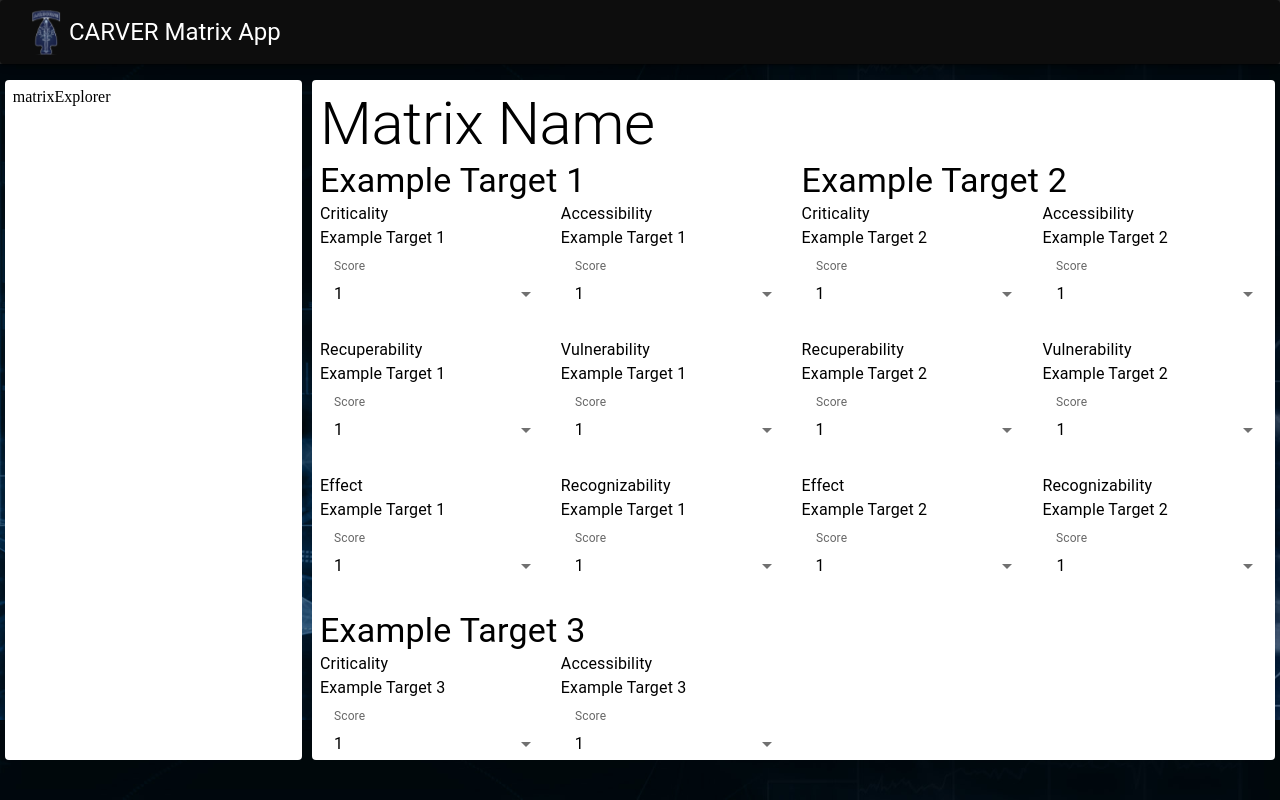
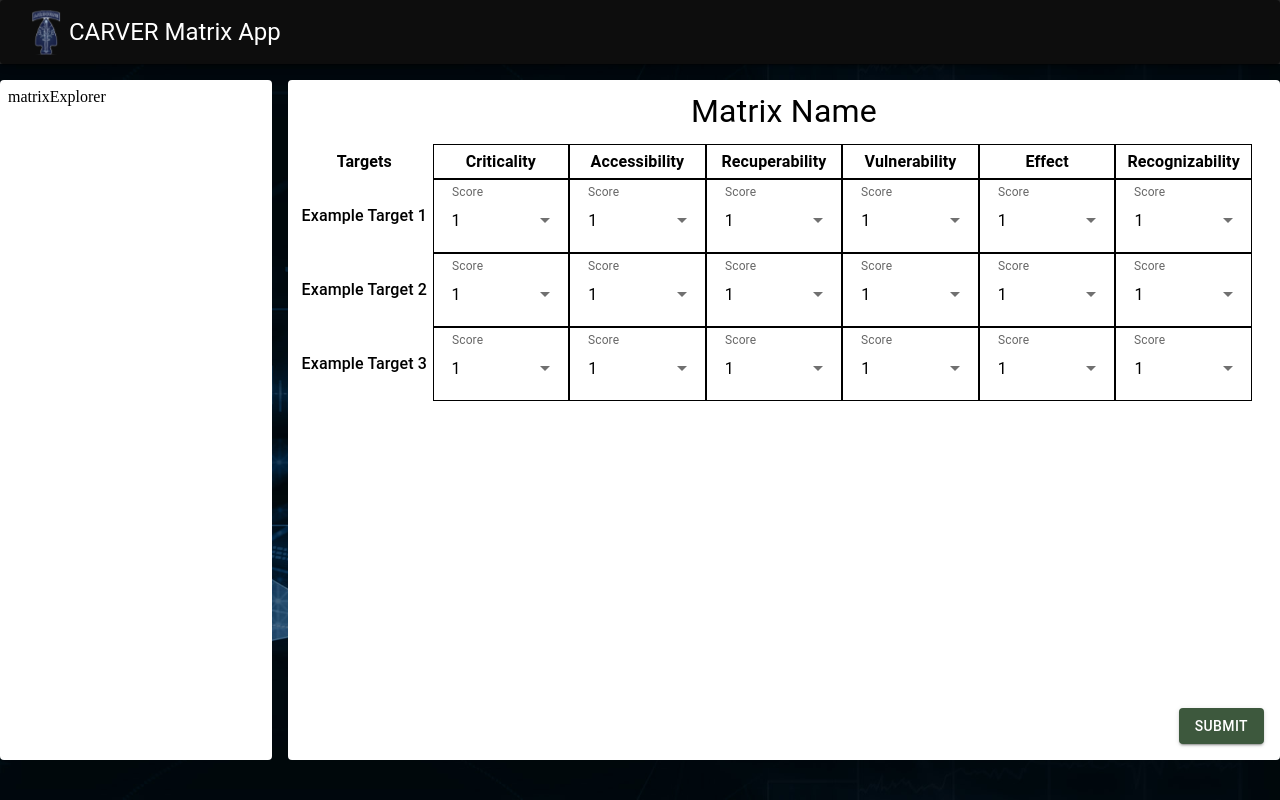
Before and after one commit to garyorsargos/carver-matrix, a React (Vite) app in the folder ui/: page /EditMatrix in a window 1280 px wide. Built offline with nearby package versions, Linux system fonts and the light colour scheme.

Commit message:
Rearranged matrix edit page into grid, added package.json for dev setup

```diff
--- a/ui/package.json
+++ b/ui/package.json
@@ -38,5 +38,9 @@
     "typescript-eslint": "^8.0.1",
     "vite": "5.4.6",
     "vitest": "^2.0.5"
-  }
+  },
+  "description": "This template provides a minimal setup to get React working in Vite with HMR and some ESLint rules.",
+  "main": "eslint.config.js",
+  "author": "",
+  "license": "ISC"
 }
--- a/ui/src/components/custom/editMatrix/categoryGroup.tsx
+++ b/ui/src/components/custom/editMatrix/categoryGroup.tsx
@@ -6,7 +6,6 @@ import {
   Select,
   MenuItem,
   SelectChangeEvent,
-  Typography,
 } from "@mui/material";
 import { useMultiMatrix } from "../multiMatrixProvider";
 
@@ -42,10 +41,8 @@ const CategoryGroup: React.FC<CategoryDisplayProps> = ({ category, targetTitle }
   };
 
   return (
-    <Box>
-      <Typography>{category}</Typography>
-      <Typography>{targetTitle}</Typography>
-      <FormControl fullWidth sx={{ mt: 2 }}>
+    <Box display="flex" justifyContent="center" alignItems="center" sx={{ width: "100%" }}>
+      <FormControl fullWidth sx={{ mt: 1, minWidth: 50 }}>
         <InputLabel id="score-select-label">Score</InputLabel>
         <Select
           id="score-select"
@@ -55,6 +52,8 @@ const CategoryGroup: React.FC<CategoryDisplayProps> = ({ category, targetTitle }
           sx={{
             ".MuiSelect-select": {
               color: "black",
+              fontSize: { xs: "0.75rem", md: "1rem" },
+              minWidth: 50,
             },
           }}
         >
--- a/ui/src/pages/EditMatrix.tsx
+++ b/ui/src/pages/EditMatrix.tsx
@@ -1,27 +1,37 @@
-import { Box, Typography, Grid } from "@mui/material";
+import { Box, Typography, Grid, Button } from "@mui/material";
 import MatrixExplorer from "../components/custom/search/matrixExplorer";
-import TargetGroup from "../components/custom/editMatrix/targetGroup";
+import CategoryGroup from "../components/custom/editMatrix/categoryGroup";
 import { MultiMatrixProvider } from "../components/custom/multiMatrixProvider";
 
 export const EditMatrix: React.FC = () => {
+  const categories = [
+    "Criticality",
+    "Accessibility",
+    "Recuperability",
+    "Vulnerability",
+    "Effect",
+    "Recognizability"
+  ];
+
+  const targets = ["Example Target 1", "Example Target 2", "Example Target 3"];
+
   return (
-    <>
     <MultiMatrixProvider>
       <Box
         display="flex"
         flexDirection="row"
-          justifyContent="space-around"
-          sx={{ height: "85vh", mt: 2 }}
-          alignItems="stretch"
+        sx={{ height: "85vh", mt: 2, gap: 2 }}
       >
         <Box
           id="matrixExplorerBox"
           sx={{
-              width: "22%",
+            width: "20%",
+            minWidth: "200px",
             borderRadius: 1,
             backgroundColor: "white",
             overflowY: "auto",
             p: 1,
+            flexShrink: 0,
           }}
         >
           <MatrixExplorer />
@@ -29,32 +39,74 @@ export const EditMatrix: React.FC = () => {
         <Box
           id="matrixEditorBox"
           sx={{
-              width: "74%",
+            flexGrow: 1,
             borderRadius: 1,
             backgroundColor: "white",
             overflowY: "auto",
             p: 1,
+            display: "flex",
+            flexDirection: "column",
+            minWidth: 0,
+            position: "relative"  // This allows absolute positioning of the button inside the box
           }}
         >
-            <Box id="editMatrixBox">
-              <Typography variant="h2">Matrix Name</Typography>
-              <Grid container spacing={2}>
-                <Grid item xs={6}>
-                  <TargetGroup targetName="Example Target 1" />
+          <Box id="editMatrixBox" sx={{ px: 0.5, py: 0.5 }}>
+            <Typography variant="h4" align="center" sx={{ fontSize: { xs: "1.5rem", md: "2rem" }, mb: 2 }}>
+              Matrix Name
+            </Typography>
+            <Grid container spacing={0.5} sx={{ width: "100%", overflowX: "auto" }}>
+              <Grid item xs={12}>
+                <Grid container spacing={0.5} sx={{ width: "100%" }}>
+                  <Grid item xs={1.7} sx={{ padding: 0.5, display: 'flex', justifyContent: 'center', alignItems: 'center' }}>
+                    <Typography variant="h6" sx={{ fontSize: { xs: "0.75rem", md: "1rem" }, fontWeight: 'bold' }}>
+                      Targets
+                    </Typography>
                   </Grid>
-                <Grid item xs={6}>
-                  <TargetGroup targetName="Example Target 2" />
+                  {categories.map((category) => (
+                    <Grid item xs={1.7} sx={{ border: "1px solid black", padding: 0.5 }} key={category}>
+                      <Typography variant="h6" align="center" sx={{ fontSize: { xs: "0.75rem", md: "1rem" }, fontWeight: 'bold' }}>
+                        {category}
+                      </Typography>
                     </Grid>
-                <Grid item xs={6}>
-                  <TargetGroup targetName="Example Target 3" />
+                  ))}
                 </Grid>
               </Grid>
+              {targets.map((target) => (
+                <Grid item xs={12} key={target}>
+                  <Grid container spacing={0.5} alignItems="center" sx={{ width: "100%" }}>
+                    <Grid item xs={1.7} sx={{ padding: 0.5, height: "100%" }}>
+                      <Typography variant="h6" align="center" sx={{ fontSize: { xs: "0.75rem", md: "1rem" } }}>
+                        {target}
+                      </Typography>
+                    </Grid>
+                    {categories.map((category) => (
+                      <Grid item xs={1.7} key={`${target}-${category}`} display="flex" justifyContent="center" sx={{ border: "1px solid black", padding: 0.5 }}>
+                        <CategoryGroup category={category} targetTitle={target} />
+                      </Grid>
+                    ))}
+                  </Grid>
+                </Grid>
+              ))}
+            </Grid>
           </Box>
+
+          <Button
+            variant="contained"
+            color="success"
+            sx={{
+              position: "absolute",
+              bottom: 16,
+              right: 16,
+              zIndex: 10
+            }}
+          >
+            Submit
+          </Button>
+
           <Box id="userListBox"></Box>
         </Box>
       </Box>
     </MultiMatrixProvider>
-    </>
   );
 };
 
```
Also changed, not shown: 2 other files (tests, documents, lock files or other folders). Lines whose indentation alone changed are shown as unchanged.
